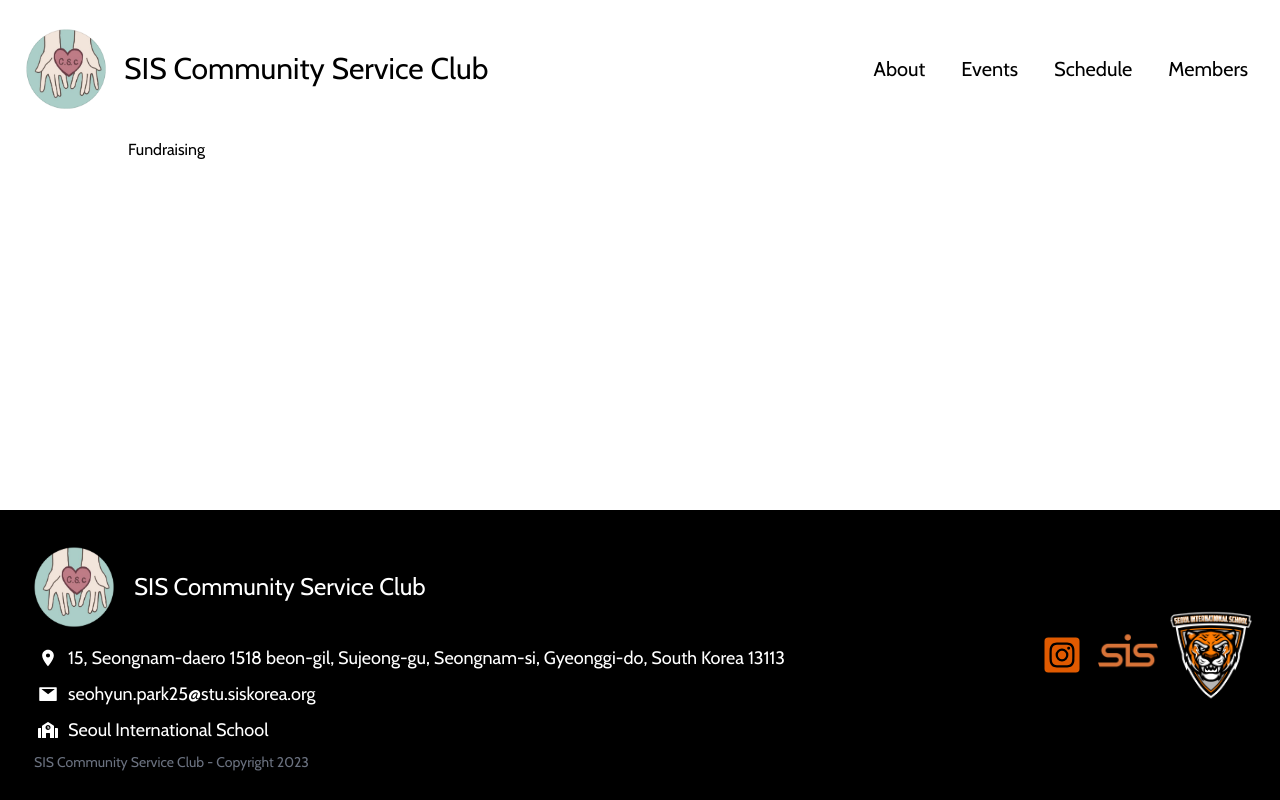
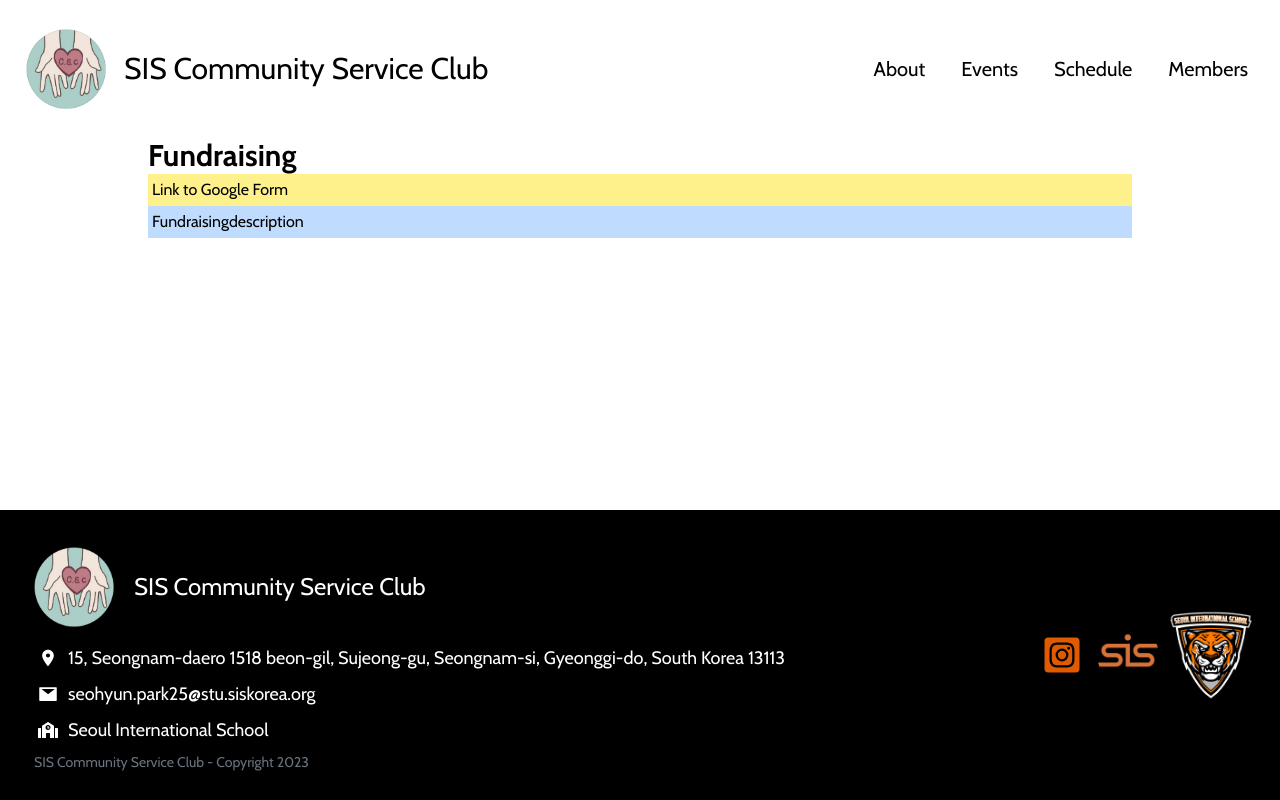
Before and after one commit to sis-csc/csc-app, a Next.js app: page /events/fundraising in a window 1280 px wide. Built offline with nearby package versions, Linux system fonts and the light colour scheme.

Commit message:
eventspage

```diff
--- a/src/app/events/annashouse/page.js
+++ b/src/app/events/annashouse/page.js
@@ -16,7 +16,7 @@ export default function AnnasHouse() {
         <EventCard eventName="anna" />
       </div>
       <div className="flex bg-yellow-200 p-1">
-        <LinkButton link="www.google.com" />
+        <LinkButton link="www.google.com" newpage="Google Doc"/>
       </div>
       <div className="flex bg-blue-200 p-1">
         <GoogleDocPreview />
--- a/src/app/events/fundraising/page.js
+++ b/src/app/events/fundraising/page.js
@@ -1,7 +1,20 @@
-import React from 'react'
+import PageTitle from "@/components/shared/PageTitle";
+import React from "react";
+import LinkButton from "@/components/Event/LinkButton";
+import Description from "@/components/Event/Description";
 
 export default function Fundraising() {
   return (
-    <div>Fundraising</div>
-  )
+    <section className="flex flex-col px-10 xl:px-5 h-full">
+      <PageTitle title="Fundraising" />
+      <div className="flex bg-yellow-200 p-1">
+        <LinkButton
+          link="www.google.com"
+          newpage="Google Form"/>
+      </div>
+      <div className="flex bg-blue-200 p-1">
+        <Description />
+      </div>
+    </section>
+  );
 }
--- a/src/app/events/inschool/page.js
+++ b/src/app/events/inschool/page.js
@@ -1,7 +1,10 @@
-import React from 'react'
+import PageTitle from "@/components/shared/PageTitle";
+import React from "react";
 
-export default function InSchool() {
+export default function Inschool() {
   return (
-    <div>InSchool</div>
-  )
+    <section className="flex flex-col px-10 xl:px-5 h-full">
+      <PageTitle title="In-School Activities" />
+    </section>
+  );
 }
--- a/src/app/events/page.js
+++ /dev/null
@@ -1,7 +0,0 @@
-import React from 'react'
-
-export default function EventsPage() {
-  return (
-    <div>EventsPage</div>
-  )
-}
--- /dev/null
+++ b/src/components/Event/Description.jsx
@@ -0,0 +1,5 @@
+import React from "react";
+
+export default function Description() {
+  return <div>Fundraisingdescription</div>;
+}
--- a/src/components/Event/EventCard.jsx
+++ b/src/components/Event/EventCard.jsx
@@ -10,12 +10,10 @@ export default function EventCard({ eventName }) {
 
   if (isLoading) return <p>Loading...</p>;
 
-  const { image, description } = event[0];
-
   return (
     <div className="flex items-center bg-slate-400 p-2">
-      <Image src={image} width={300} height={300} alt="Event Photo" />
-      <p className="ml-2 text-xl">{description}</p>
+      <Image src={event[0].image} width={300} height={300} alt="Event Photo" />
+      <p className="ml-2 text-xl">{event[0].description}</p>
     </div>
   );
 }
--- /dev/null
+++ b/src/components/Event/GoogleDocPreview copy.jsx
@@ -0,0 +1,5 @@
+import React from "react";
+
+export default function GoogleDocPreview() {
+  return <div>GoogleDocPreview</div>;
+}
--- a/src/components/Event/LinkButton.jsx
+++ b/src/components/Event/LinkButton.jsx
@@ -2,7 +2,7 @@
 
 import React from "react";
 
-export default function LinkButton({ link }) {
+export default function LinkButton({ link, newpage }) {
   console.log(link);
 
   const handleClickButton = () => {
@@ -10,5 +10,7 @@ export default function LinkButton({ link }) {
     window.open(formattedLink, "_blank");
   };
 
-  return <button onClick={handleClickButton}>Link to Google Doc</button>;
+    return (
+        <button onClick={handleClickButton}>{`Link to ${newpage}`}</button>
+    );
 }
```
Also changed, not shown: src/components/Event/StudentEnroll.jsx (added).
